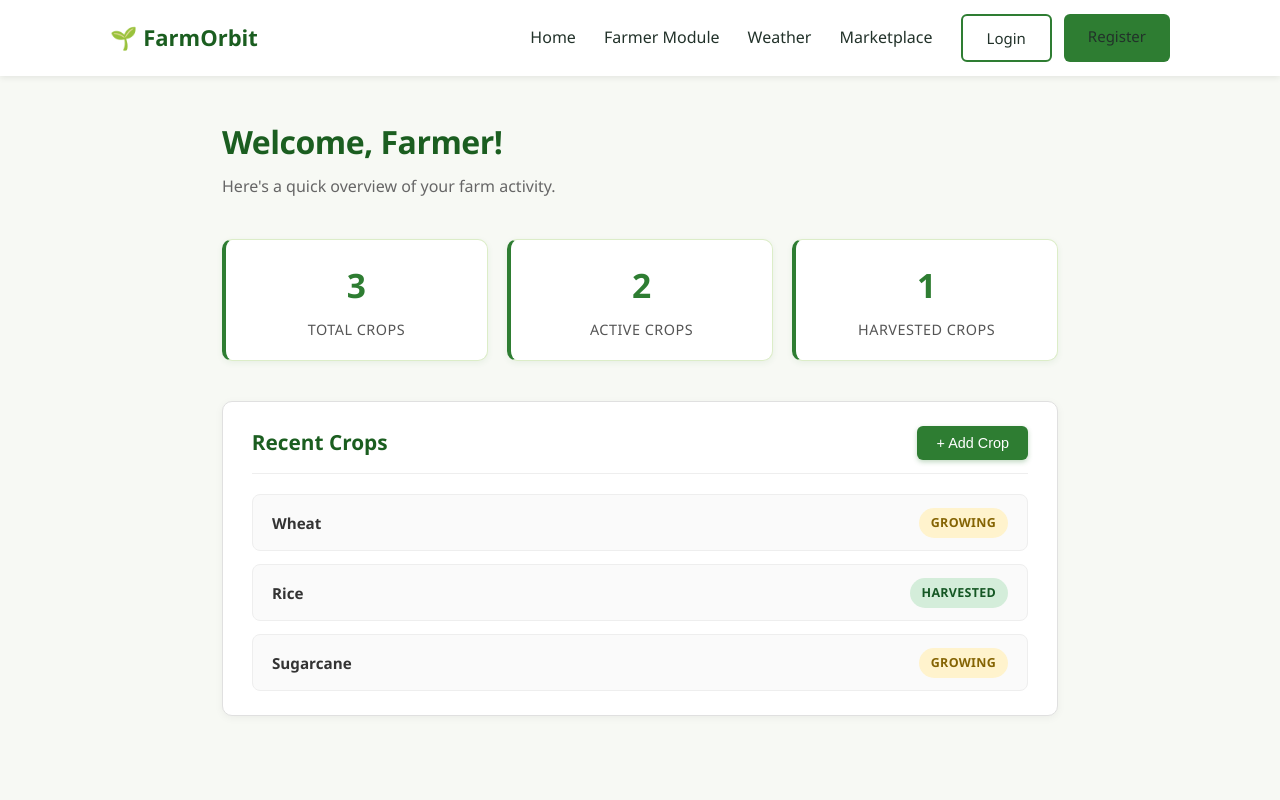
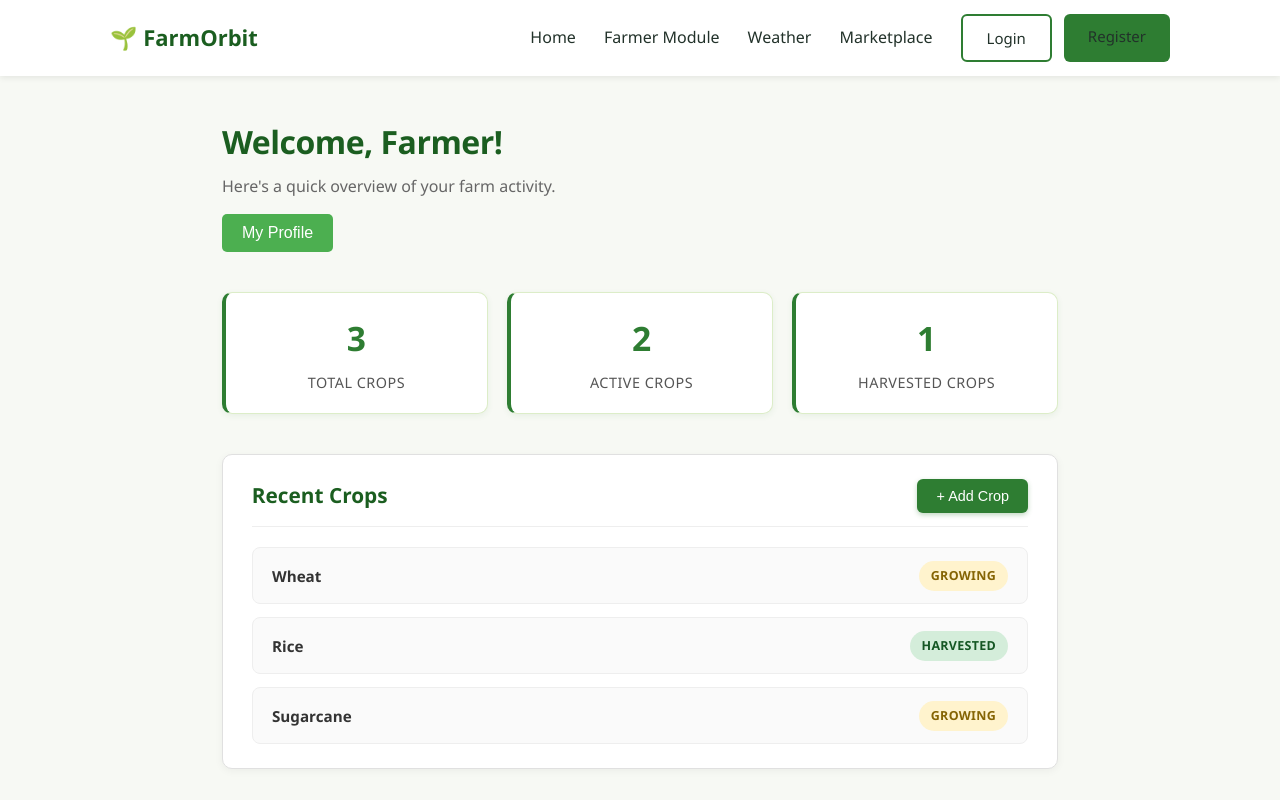
Before and after one commit to kalraananya2007-source/FarmOrbit, a React (Vite) app: page /farmer in a window 1280 px wide. Shown: the top 800 px of the page. Built offline with nearby package versions, Linux system fonts and the light colour scheme.

Commit message:
Added profile button to farmer dashboard

```diff
--- a/src/components/farmer.css
+++ b/src/components/farmer.css
@@ -186,3 +186,19 @@
     gap: 0.4rem;
   }
 }
+
+
+.profile-btn {
+  padding: 10px 20px;
+  margin-top: 15px;
+  border: none;
+  border-radius: 5px;
+  background-color: #4caf50;
+  color: white;
+  cursor: pointer;
+  font-size: 16px;
+}
+
+.profile-btn:hover {
+  background-color: #45a049;
+}
--- a/src/components/farmer.jsx
+++ b/src/components/farmer.jsx
@@ -1,5 +1,6 @@
- //testing the commit
- import "./farmer.css";
+
+import { Link } from "react-router-dom";
+import "./farmer.css";
 
 function Farmer() {
   // Dummy crop data for now (Step 1 only — no real data/backend yet)
@@ -11,39 +12,54 @@ function Farmer() {
 
   return (
     <div className="farmer-container">
+
       {/* Welcome Section */}
       <section className="farmer-welcome">
         <h1>Welcome, Farmer!</h1>
         <p>Here's a quick overview of your farm activity.</p>
+
+        <Link to="/profile">
+          <button className="profile-btn">My Profile</button>
+        </Link>
       </section>
 
       {/* Stats Section */}
       <section className="farmer-stats">
+
         <div className="stat-card">
           <h2>3</h2>
           <p>Total Crops</p>
         </div>
+
         <div className="stat-card">
           <h2>2</h2>
           <p>Active Crops</p>
         </div>
+
         <div className="stat-card">
           <h2>1</h2>
           <p>Harvested Crops</p>
         </div>
+
       </section>
 
       {/* Recent Crops Section */}
       <section className="farmer-recent-crops">
+
         <div className="recent-crops-header">
           <h2>Recent Crops</h2>
           <button className="add-crop-btn">+ Add Crop</button>
         </div>
 
         <div className="crop-list">
+
           {recentCrops.map((crop) => (
             <div className="crop-card" key={crop.id}>
-              <span className="crop-name">{crop.name}</span>
+
+              <span className="crop-name">
+                {crop.name}
+              </span>
+
               <span
                 className={`crop-status ${
                   crop.status === "Growing" ? "growing" : "harvested"
@@ -51,10 +67,14 @@ function Farmer() {
               >
                 {crop.status}
               </span>
+
             </div>
           ))}
+
         </div>
+
       </section>
+
     </div>
   );
 }
```
